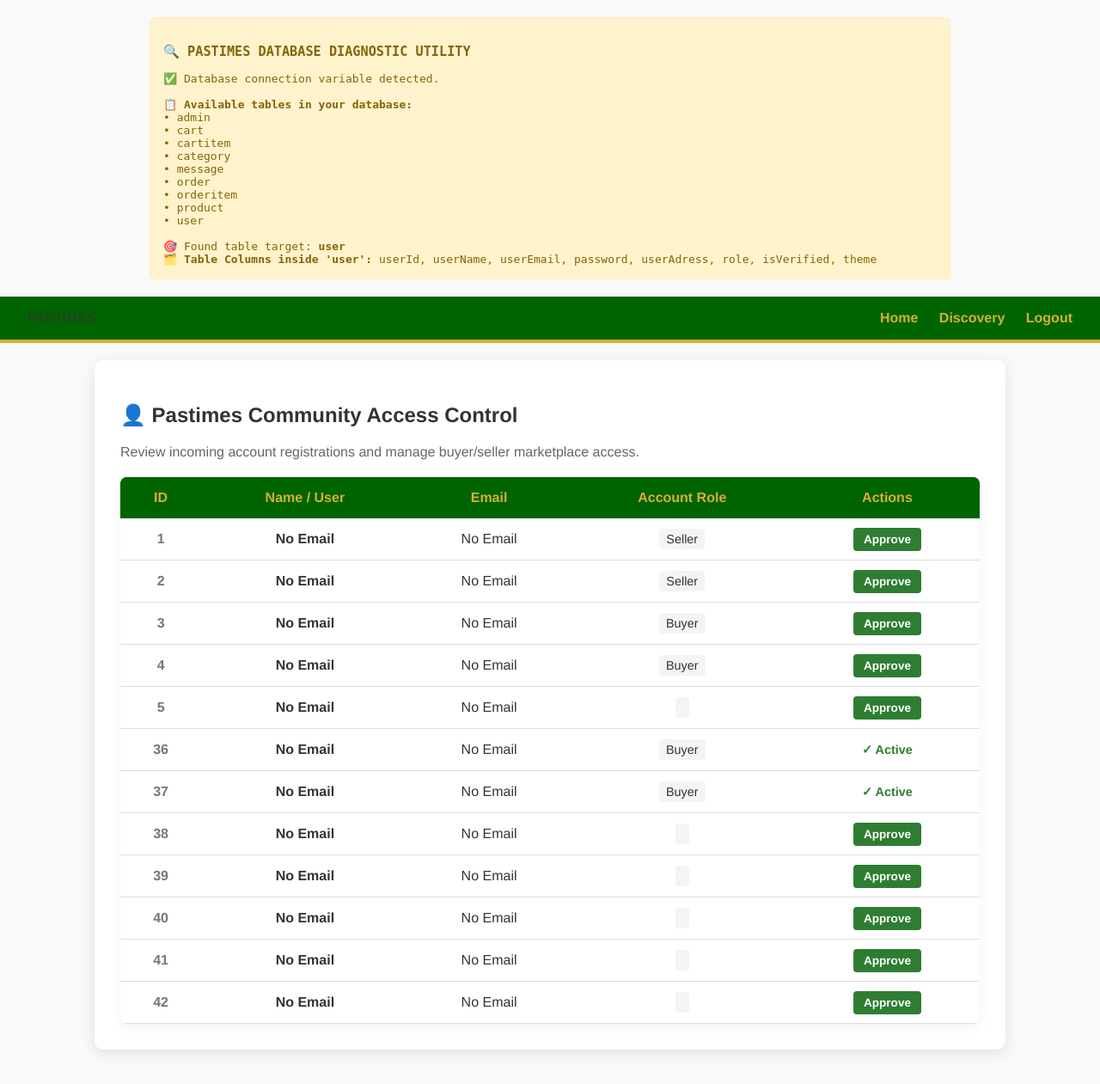
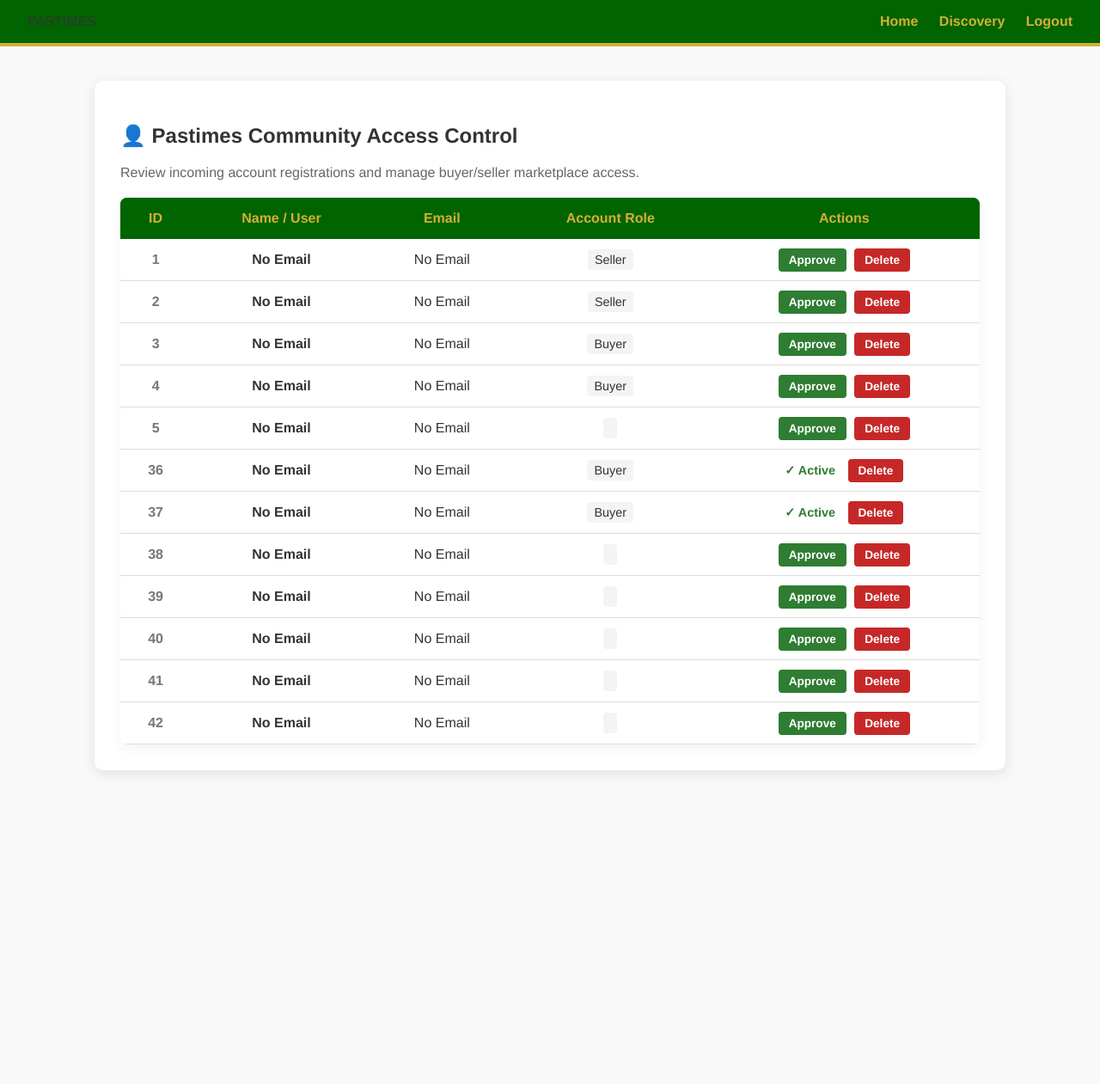
Before and after one commit to Sivi056/Pastimes_Online_Thrift_Store, a PHP site: page /admin.php in a window 1280 px wide. Shown: the whole page at 86% size. After the commit the page ends 900 px from the top, so only its background shows below. Run offline with PHP 8.4, Linux system fonts and the light colour scheme; data comes from the database, SQL or seed files in the repository.

Commit message:
Fix table query target path to singular user table

```diff
--- a/admin.php
+++ b/admin.php
@@ -2,74 +2,28 @@
 include 'DBConn.php';
 session_start();
 
-echo "<div style='background: #fff3cd; color: #856404; padding: 15px; border: 1px solid #ffeeba; font-family: monospace; border-radius: 5px; margin: 20px auto; max-width: 900px;'>";
-echo "<h3>🔍 PASTIMES DATABASE DIAGNOSTIC UTILITY</h3>";
+// Handle Account Approval
+if (isset($_GET['approve'])) {
+    $id = intval($_GET['approve']);
 
-// 1. Check if Connection exists
-if (!isset($conn)) {
-    die("❌ Error: The database connection variable '\$conn' is not initialized. Check your DBConn.php file.");
-} else {
-    echo "✅ Database connection variable detected.<br>";
-}
+    // We update 'status' or 'isVerified' to 'Approved'/'1' based on your user table structure
+    mysqli_query($conn, "UPDATE user SET status = 'Approved' WHERE id = $id OR userId = $id");
+    mysqli_query($conn, "UPDATE user SET isVerified = 1 WHERE id = $id OR userId = $id");
 
-// 2. Discover existing tables in your local database
-echo "<br><strong>📋 Available tables in your database:</strong><br>";
-$table_check = mysqli_query($conn, "SHOW TABLES");
-$found_user_table = "";
-
-if ($table_check) {
-    while ($t_row = mysqli_fetch_array($table_check)) {
-        $tableName = $t_row[0];
-        echo " • " . $tableName . "<br>";
-        if (strtolower($tableName) == 'users' || strtolower($tableName) == 'user' || strlike($tableName, 'user')) {
-            $found_user_table = $tableName;
-        }
-    }
-} else {
-    echo "❌ Could not list tables: " . mysqli_error($conn) . "<br>";
-}
-
-// 3. Fallback table router logic
-if (empty($found_user_table)) {
-    echo "<br>❌ <strong>CRITICAL ERROR:</strong> No table representing users/accounts was automatically detected. Please run your database setup script or create a 'users' table.<br>";
-    // Set a dummy query to prevent fatal script failure below
-    $result = false;
-} else {
-    echo "<br>🎯 Found table target: <strong>$found_user_table</strong><br>";
-
-    // Check columns inside that table so we know the column names!
-    echo "<strong>🗂️ Table Columns inside '$found_user_table':</strong> ";
-    $col_check = mysqli_query($conn, "SHOW COLUMNS FROM $found_user_table");
-    $columns = [];
-    while($c_row = mysqli_fetch_assoc($col_check)) {
-        $columns[] = $c_row['Field'];
-    }
-    echo implode(', ', $columns) . "<br>";
-
-    // Run query on the table that actually exists
-    $result = mysqli_query($conn, "SELECT * FROM $found_user_table");
-}
-echo "</div>";
-
-// Helper function to loosely search strings
-function strlike($haystack, $needle) {
-    return strpos(strtolower($haystack), strtolower($needle)) !== false;
-}
-
-// Handle Account Approval Safely
-if (isset($_GET['approve']) && !empty($found_user_table)) {
-    $id = intval($_GET['approve']);
-    $id_column = in_array('userId', $columns) ? 'userId' : 'id';
-    $status_column = in_array('status', $columns) ? 'status' : (in_array('isVerified', $columns) ? 'isVerified' : '');
-
-    if($status_column == 'status') {
-        mysqli_query($conn, "UPDATE $found_user_table SET status = 'Approved' WHERE $id_column = $id");
-    } elseif($status_column == 'isVerified') {
-        mysqli_query($conn, "UPDATE $found_user_table SET isVerified = 1 WHERE $id_column = $id");
-    }
     header("Location: admin.php");
     exit();
 }
+
+// Handle Account Deletion
+if (isset($_GET['delete'])) {
+    $id = intval($_GET['delete']);
+    mysqli_query($conn, "DELETE FROM user WHERE id = $id OR userId = $id");
+    header("Location: admin.php");
+    exit();
+}
+
+// Fetch from your exact table: 'user'
+$result = mysqli_query($conn, "SELECT * FROM user");
 ?>
 <!DOCTYPE html>
 <html lang="en">
@@ -88,7 +42,7 @@ if (isset($_GET['approve']) && !empty($found_user_table)) {
         </div>
     </nav>
 
-    <div class="container" style="max-width: 1000px; margin-top: 20px;">
+    <div class="container" style="max-width: 1000px; margin-top: 40px;">
         <div style="text-align: left; margin-bottom: 20px;">
             <h2 style="font-size: 24px; color: #333;">👤 Pastimes Community Access Control</h2>
             <p style="color: #666; margin-top: 5px;">Review incoming account registrations and manage buyer/seller marketplace access.</p>
@@ -108,31 +62,42 @@ if (isset($_GET['approve']) && !empty($found_user_table)) {
                 <?php
                 if ($result && mysqli_num_rows($result) > 0):
                     while($row = mysqli_fetch_assoc($result)):
-                        // Safe extraction helpers
-                        $primaryId = $row['id'] ?? $row['userId'] ?? 0;
+
+                        // Extract values safely checking common variations
+                        $primaryId = $row['id'] ?? $row['userId'] ?? 'N/A';
                         $emailAddr = $row['email'] ?? $row['Email'] ?? 'No Email';
-                        $accRole = $row['role'] ?? $row['AccountRole'] ?? 'Buyer';
+                        $role = $row['role'] ?? $row['AccountRole'] ?? 'Buyer';
 
-                        $displayName = "Unknown";
-                        if(isset($row['username'])) $displayName = $row['username'];
-                        elseif(isset($row['name'])) $displayName = $row['name'];
-                        else $displayName = explode('@', $emailAddr)[0];
+                        // Username fallback row logic
+                        $displayName = "Unknown User";
+                        if (isset($row['username'])) {
+                            $displayName = $row['username'];
+                        } elseif (isset($row['name'])) {
+                            $displayName = $row['name'];
+                        } else {
+                            $displayName = explode('@', $emailAddr)[0];
+                        }
 
+                        // Verification status check
                         $isVerified = false;
-                        if (isset($row['status']) && strtolower($row['status']) == 'approved') $isVerified = true;
-                        if (isset($row['isVerified']) && $row['isVerified'] == 1) $isVerified = true;
+                        if (isset($row['isVerified']) && ($row['isVerified'] == 1 || $row['isVerified'] === true)) {
+                            $isVerified = true;
+                        } elseif (isset($row['status']) && strtolower($row['status']) === 'approved') {
+                            $isVerified = true;
+                        }
                 ?>
                     <tr style="border-bottom: 1px solid #eee; color: #333;">
                         <td style="padding: 15px; font-weight: bold; color: #777;"><?php echo $primaryId; ?></td>
                         <td style="padding: 15px; font-weight: bold;"><?php echo htmlspecialchars($displayName); ?></td>
                         <td style="padding: 15px;"><?php echo htmlspecialchars($emailAddr); ?></td>
-                        <td style="padding: 15px;"><span style="background: #f4f4f4; padding: 4px 8px; border-radius: 4px; font-size: 0.9em;"><?php echo htmlspecialchars($accRole); ?></span></td>
+                        <td style="padding: 15px;"><span style="background: #f4f4f4; padding: 4px 8px; border-radius: 4px; font-size: 0.9em;"><?php echo htmlspecialchars($role); ?></span></td>
                         <td style="padding: 15px; text-align: center;">
                             <?php if (!$isVerified): ?>
-                                <a href="admin.php?approve=<?php echo $primaryId; ?>" style="background: #2e7d32; color: white; padding: 6px 12px; border-radius: 4px; text-decoration: none; font-size: 0.85em; font-weight: bold;">Approve</a>
+                                <a href="admin.php?approve=<?php echo $primaryId; ?>" style="background: #2e7d32; color: white; padding: 6px 12px; border-radius: 4px; text-decoration: none; font-size: 0.85em; margin-right: 5px; font-weight: bold;">Approve</a>
                             <?php else: ?>
-                                <span style="color: #2e7d32; font-weight: bold; font-size: 0.9em;">✓ Active</span>
+                                <span style="color: #2e7d32; font-weight: bold; margin-right: 10px; font-size: 0.9em;">✓ Active</span>
                             <?php endif; ?>
+                            <a href="admin.php?delete=<?php echo $primaryId; ?>" onclick="return confirm('Delete this user?');" style="background: #c62828; color: white; padding: 6px 12px; border-radius: 4px; text-decoration: none; font-size: 0.85em; font-weight: bold;">Delete</a>
                         </td>
                     </tr>
                 <?php
@@ -140,9 +105,7 @@ if (isset($_GET['approve']) && !empty($found_user_table)) {
                 else:
                 ?>
                     <tr>
-                        <td colspan="5" style="padding: 40px; text-align: center; color: #777;">
-                            ⚠️ Diagnostic warning: No records could be fetched or queried safely.
-                        </td>
+                        <td colspan="5" style="padding: 30px; text-align: center; color: #777;">No user accounts registered yet.</td>
                     </tr>
                 <?php endif; ?>
             </tbody>
```
